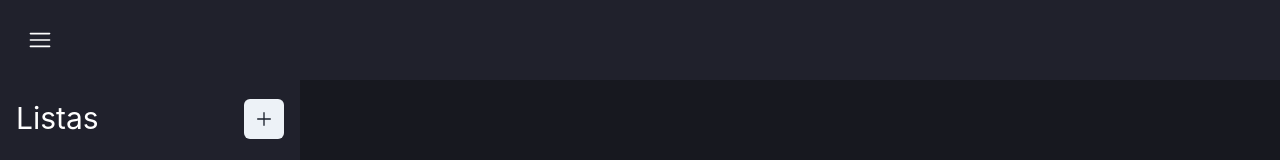
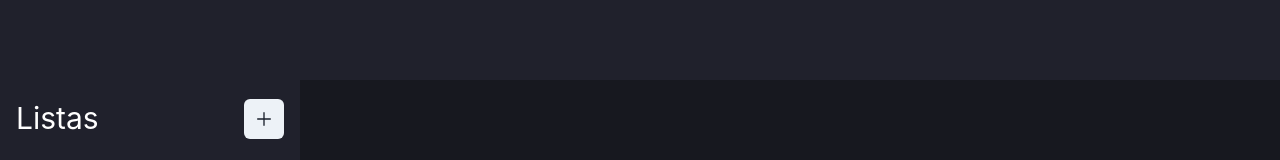
Before and after one commit to lfals/shoppingList, a Next.js app: page / in a window 1280 px wide. Shown: the top 160 px of the page. Built offline with nearby package versions, Linux system fonts and the light colour scheme.

Commit message:
Breakpoint no hamburguer

```diff
--- a/src/components/layout.component.tsx
+++ b/src/components/layout.component.tsx
@@ -186,11 +186,13 @@ const Layout = ({ children }: any) => {
           gridRowEnd={-2}
           bgColor="#20212C"
         >
-          <Flex alignItems={'center'} h="100%" p={'0 12px'}>
-            <Button colorScheme="teal" onClick={onDrawerOpen} variant="ghost">
-              <Icon as={HamburgerMenuIcon} fontSize="24" />
-            </Button>
-          </Flex>
+          <Show breakpoint="(max-width: 760px)">
+            <Flex alignItems={'center'} h="100%" p={'0 12px'}>
+              <Button colorScheme="teal" onClick={onDrawerOpen} variant="ghost">
+                <Icon as={HamburgerMenuIcon} fontSize="24" />
+              </Button>
+            </Flex>
+          </Show>
         </GridItem>
 
         <GridItem
```
